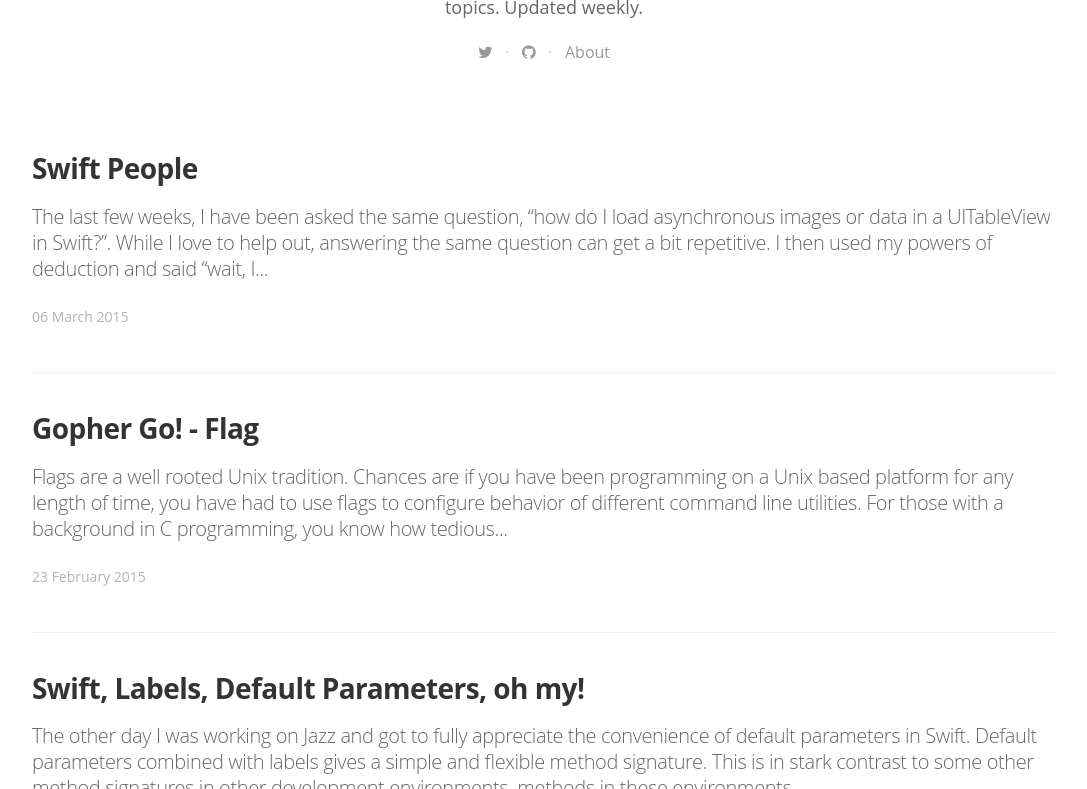
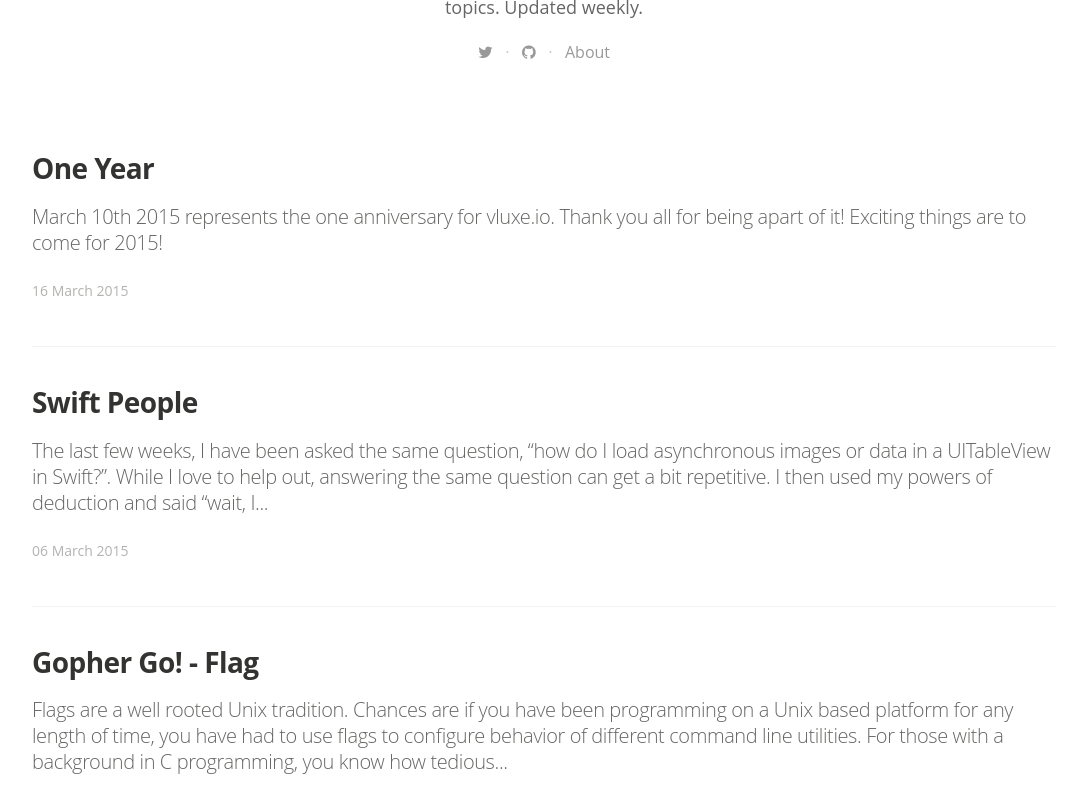
Before and after one commit to BasementKrew/revelation.io, a Jekyll site: the page built from index.html, in a window 1280 px wide and 900 px high, scrolled down 514 px, cut to the strip 111-900 px from the top of the window. Shown: the whole strip, without its empty margins (96-1183 px from the left). Built offline with Jekyll 4.4.1, drawn with Linux system fonts in a browser that asks for light colours; nearby versions of some CDN libraries; some web fonts are replaced; Markdown is read by kramdown in place of the engine named in the settings.

Commit message:
one year

```diff
--- a/_includes/head.html
+++ b/_includes/head.html
@@ -22,6 +22,9 @@
 
   <link rel="stylesheet" type="text/css" media="screen" href="{{ "/css/main.css"  | prepend: site.baseurl  }}" />
   <link rel="stylesheet" type="text/css" media="print" href="{{ "/css/print.css"  | prepend: site.baseurl  }}" />
+  {% if page.confetti %}
+  <link rel="stylesheet" type="text/css" media="screen" href="{{ "/css/confetti.css"  | prepend: site.baseurl  }}" />
+  {% endif %}
   <script>
     (function(i,s,o,g,r,a,m){i['GoogleAnalyticsObject']=r;i[r]=i[r]||function(){
     (i[r].q=i[r].q||[]).push(arguments)},i[r].l=1*new Date();a=s.createElement(o),
--- a/_includes/javascripts.html
+++ b/_includes/javascripts.html
@@ -2,6 +2,9 @@
 <script type="text/javascript" src="{{ "/assets/js/jquery.fitvids.js" | prepend: site.baseurl  }}"></script>
 <script type="text/javascript" src="{{ "/assets/js/index.js" | prepend: site.baseurl  }}"></script>
 <script type="text/javascript" src="{{ "/assets/js/readingTime.min.js" | prepend: site.baseurl  }}"></script>
+{% if page.confetti %}
+<script type="text/javascript" src="{{ "/assets/js/confetti.js" | prepend: site.baseurl  }}"></script>
+{% endif %}
 <script>
 (function ($) {
   "use strict";
--- a/_layouts/post.html
+++ b/_layouts/post.html
@@ -5,6 +5,9 @@
   {% include head.html %}
   <body itemscope itemtype="http://schema.org/Article">
     {% include header.html %}
+    {% if page.confetti %}
+    <canvas id="world"></canvas>
+    {% endif %}
     <main class="content" role="main">
       <article class="post">
         <div class="noarticleimage">
--- /dev/null
+++ b/_posts/2015-03-16-one-year.markdown
@@ -0,0 +1,13 @@
+---
+layout: post
+title:  "One Year"
+date:   2015-03-16 10:00:00
+author: "<a href='http://daltoniam.com'>Dalton Cherry</a>"
+author_image: "http://www.gravatar.com/avatar/2fdc7b889f35118a7334187b15c5b957.png?r=x&amp;s=320"
+tags: one, year, anniversary, nontechnical, update, status
+confetti: yes
+---
+
+March 10th 2015 represents the one anniversary for vluxe.io. Thank you all for being apart of it! Exciting things are to come for 2015!
+
+![](/assets/images/year.png)
```
Also changed, not shown: assets/js/confetti.js (added, +114 -0 lines), css/confetti.css (added, +8 -0 lines), assets/images/year.png (added).
